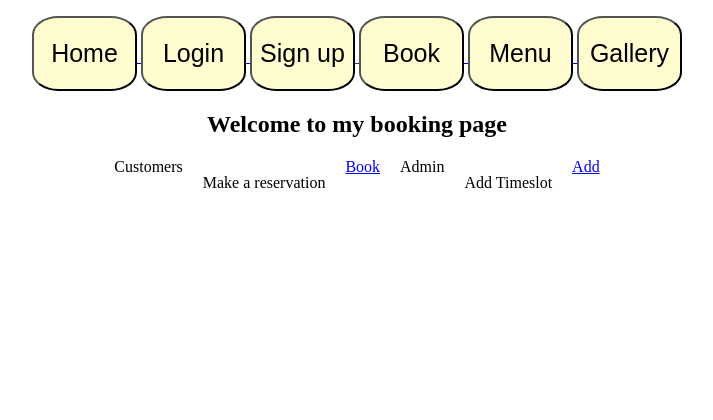
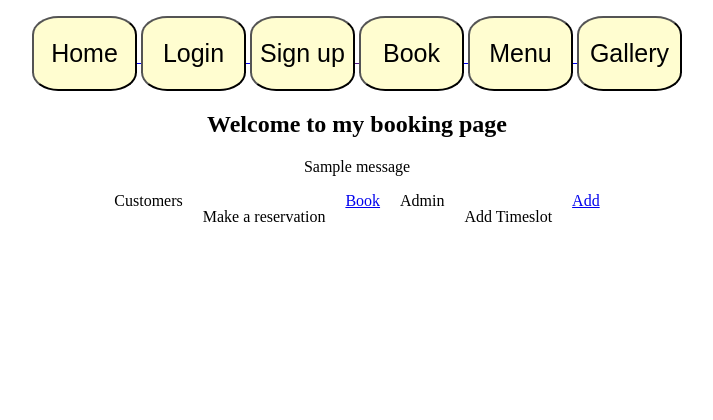
Before and after one commit to mmunson94/Restaurant-Booking-P4, a Django app: page /booking/ in a window 1280 px wide. Shown: the part 155-575 px from the top of the page, without its empty margins (283-996 px from the left). Run offline with Django 3.2, Linux system fonts and the light colour scheme; one stand-in notice (Sample message) is shown; some libraries are stand-ins or nearby versions.

Commit message:
Added messages to confim booking and timeslot

```diff
--- a/booking/templates/booking/view_all.html
+++ b/booking/templates/booking/view_all.html
@@ -2,6 +2,13 @@
 
 {% block content %}
 <h2>Welcome to my booking page</h2>
+
+{% if messages %}
+    {% for message in messages %}
+        <p>{{ message }}</p>
+    {% endfor %}
+{% endif %}
+
 <div class="column">
     <section>Customers</section>
     <p>Make a reservation</p>
--- a/booking/views.py
+++ b/booking/views.py
@@ -1,6 +1,7 @@
 from django.shortcuts import render, redirect
 from .models import BookingDate, TimeSlot, Booking
 from .forms import TimeSlotForm
+from django.contrib import messages
 
 # Create your views here.
 def view_all(request):
@@ -11,6 +12,7 @@ def create_booking(request):
         timeslot_id = request.POST.get('booking_slot')
         timeslot = TimeSlot.objects.get(id=timeslot_id)
         Booking.objects.create(timeslot=timeslot)
+        messages.success(request, 'Your Booking has been confirmed')
         return redirect('booking_page')
 
     dates = BookingDate.objects.all().prefetch_related('time_slots')
@@ -21,6 +23,7 @@ def add_timeslot(request):
         form = TimeSlotForm(request.POST)
         if form.is_valid():
             form.save()
+            messages.success(request, 'Time slot added successfully')
             return redirect('booking_page')
     else:
         form = TimeSlotForm()
--- a/django_todo/settings.py
+++ b/django_todo/settings.py
@@ -130,3 +130,4 @@ STATICFILES_DIRS = [
 DEFAULT_AUTO_FIELD = 'django.db.models.BigAutoField'
 LOGIN_REDIRECT_URL = "home"
 LOGOUT_REDIRECT_URL = "home"
+MESSAGE_STORAGE = 'django.contrib.messages.storage.session.SessionStorage'
```
Also changed, not shown: db.sqlite3.
